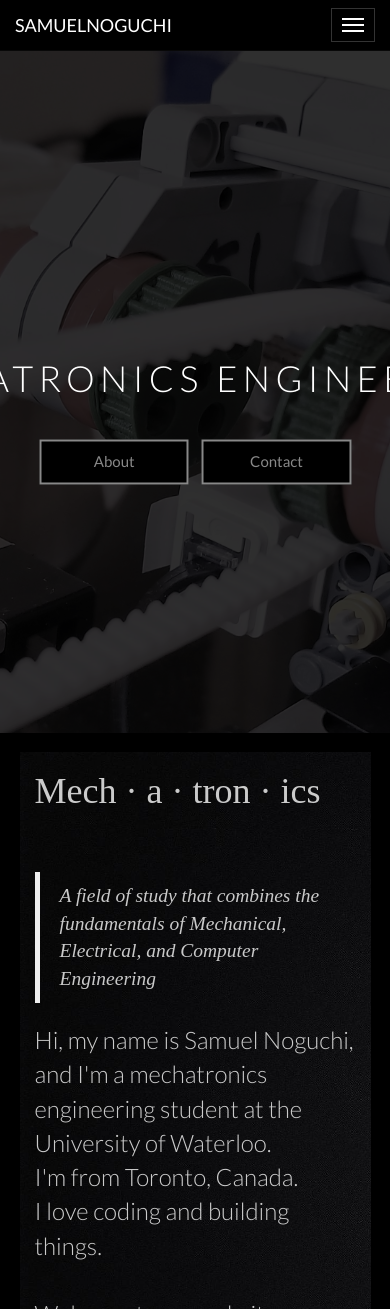
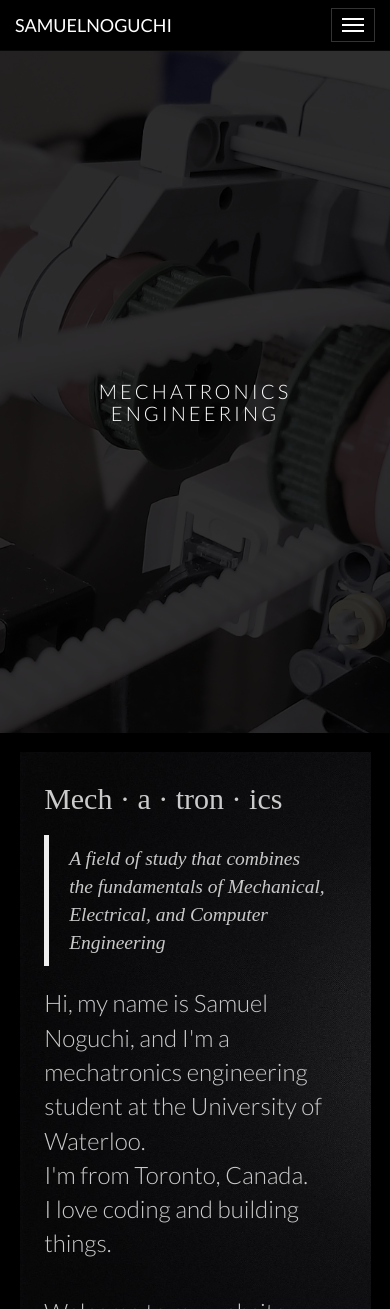
Before and after one commit to samuelnoguchi/PersonalWebsite, a PHP site: page / in a window 390 px wide; the page is wider, and only the part inside the window is pictured. Shown: the top 1309 px of that part. Run offline with PHP 8.4, Linux system fonts and the light colour scheme.

Commit message:
Optimized for mobile users

```diff
--- a/index.html
+++ b/index.html
@@ -5,6 +5,7 @@
         <meta name ="viewport" content = "width=device-width, initial-scale=1.0" >
         <link rel="stylesheet" type="text/css"  href="vendors/css/bootstrap.min.css">
         <link rel="stylesheet" type="text/css"  href="resources/css/style.css">
+        <link rel="stylesheet" type="text/css"  href="resources/css/queries.css">
         <link href="https://fonts.googleapis.com/css?family=Lato:300,400" rel="stylesheet">
         <script src ="vendors/js/jquery-3.2.1.min.js"></script>
         <script src ="vendors/js/bootstrap.min.js"></script>
--- /dev/null
+++ b/resources/css/queries.css
@@ -0,0 +1,115 @@
+
+/*Small tablets to big tablets*/
+@media only screen and (max-width: 1140px) {
+
+    .img-me{
+        position: absolute;
+
+    }
+
+
+}
+
+@media only screen and (max-width: 990px) {
+
+    .img-me{
+        display: none;
+    }
+
+
+}
+
+
+/*Small phones to small tablets*/
+@media only screen and (max-width: 840px) {
+
+    .carousel-caption {
+        top:25%;
+
+    }
+
+
+
+}
+
+
+/*Small phones less than 480px*/
+@media only screen and (max-width: 760px) {
+
+    .home-text{
+        width: 50%;
+        text-align: center;
+        float: none;
+    }
+
+    .typewriter h1 {
+        overflow: visible;
+        font-size: 30px;
+        white-space: normal; /* Keeps the content on a single line */
+        border-right: .05em  rgba(255, 255, 255, 0);
+        animation:
+        typing 0 steps(30, end),
+        blink-caret .5s step-end ;
+    }
+
+    .btn:link,
+    .btn:visited {
+        width:30%;
+        font-size: 15px;
+        margin-left: 5px;
+        margin-right: 5px;
+        display: none;
+        padding: 10px 30px;
+        font-weight: 400;
+        color: rgba(255, 255, 255, 0);
+        border: 2px solid;
+    }
+
+    .btn:hover,
+    .btn:active {
+        color:rgba(255, 255, 255, 0);
+
+    }
+
+
+
+}
+
+
+
+@media only screen and (max-width: 500px) {
+
+    .carousel-caption {
+        top: 0;
+    }
+
+    .btn-proj:link,
+    .btn-proj:visited{
+        width: 100%;
+        border: 0 solid;
+    }
+
+    .btn-proj:hover,
+    .btn-proj:active{
+        width:100%;
+        color:#c9c9c9 ;
+        border: 0 solid;
+    }
+
+    .typewriter h1 {
+
+        font-size: 20px;
+
+    }
+
+}
+
+
+@media only screen and (max-width: 390px) {
+
+    .about-text h1{
+        font-size: 30px;
+    }
+
+
+}
--- a/resources/css/style.css
+++ b/resources/css/style.css
@@ -73,6 +73,7 @@ p{
 
 }
 
+
 /*-------About-------------*/
 
 .about{
@@ -100,6 +101,7 @@ p{
 .about-text{
     color:#cbcbcb;
     font-size: 20px;
+    padding: 3%;
 
 }
 
```
